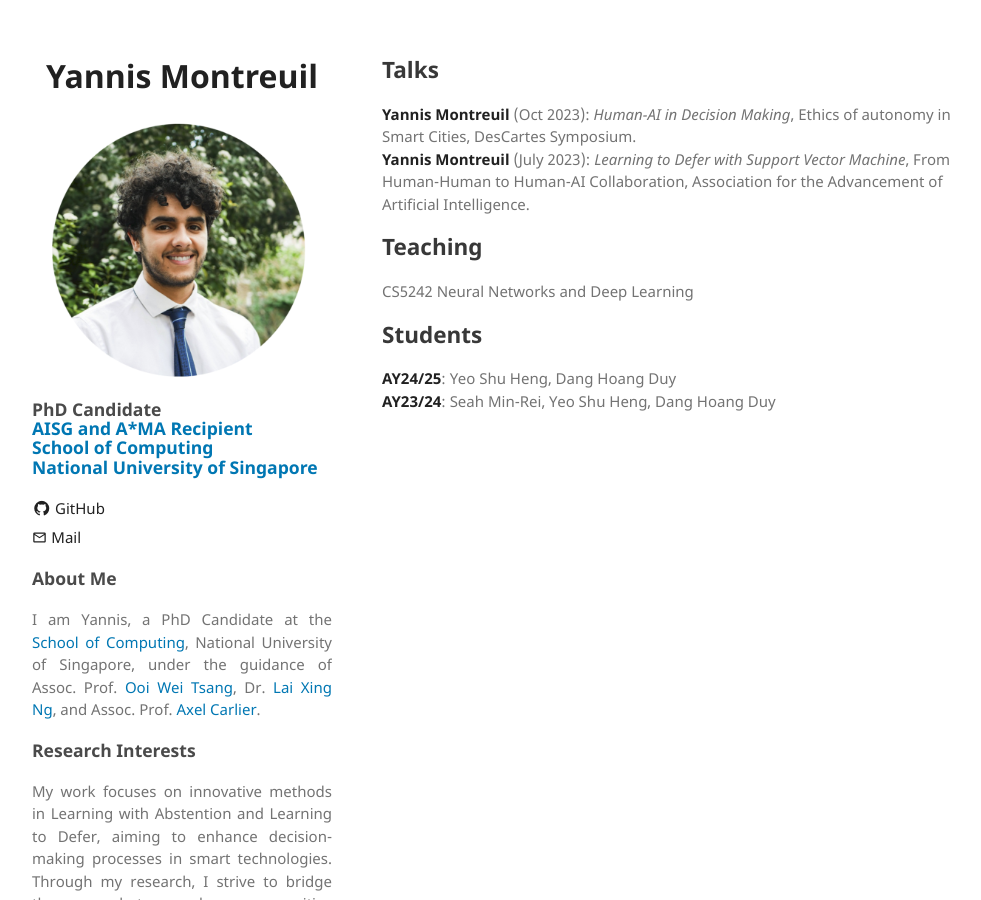
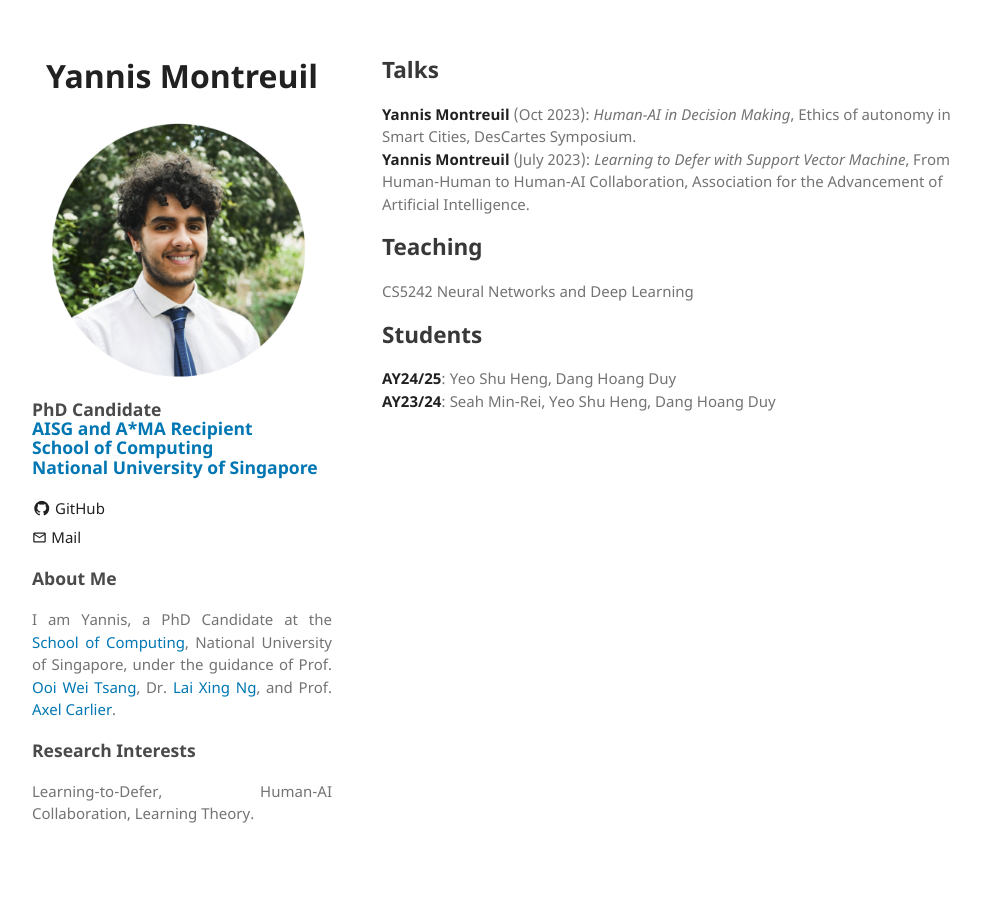
Before and after one commit to yannismontreuil/yannismontreuil.github.io, a Jekyll site: the page built from index.md, in a window 1280 px wide. Shown: the whole page, without its empty margins (128-1109 px from the left). Built offline with Jekyll 4.4.1, drawn with Linux system fonts in a browser that asks for light colours; some of the changed text lies outside the part shown.

Commit message:
Update _config.yml

```diff
--- a/_config.yml
+++ b/_config.yml
@@ -5,13 +5,13 @@ description_state: |
   <h3>About Me</h3>
   <p align="justify">
   I am Yannis, a  PhD Candidate at the <a href="https://www.comp.nus.edu.sg">School of Computing</a>,
-  National University of Singapore, under the guidance of Assoc. Prof. <a href="https://www.comp.nus.edu.sg/~ooiwt/">Ooi Wei Tsang</a>,
-  Dr. <a href="https://ipal.cnrs.fr/lai-xing-ng/">Lai Xing Ng</a>, and Assoc. Prof. <a href="https://ipal.cnrs.fr/axel-carlier-personal-page/">Axel
+  National University of Singapore, under the guidance of Prof. <a href="https://www.comp.nus.edu.sg/~ooiwt/">Ooi Wei Tsang</a>,
+  Dr. <a href="https://ipal.cnrs.fr/lai-xing-ng/">Lai Xing Ng</a>, and Prof. <a href="https://ipal.cnrs.fr/axel-carlier-personal-page/">Axel
   Carlier</a>.  </p>
 
   <h3>Research Interests</h3>
   <p align="justify">
-    My work focuses on innovative methods in Learning with Abstention and Learning to Defer, aiming to enhance decision-making processes in smart technologies. Through my research, I strive to bridge the gap between human cognitive capabilities and artificial intelligence, pushing the boundaries of what machines can learn and how they can support human endeavors in complex environments.
+  Learning-to-Defer, Human-AI Collaboration, Learning Theory.
   </p>
 
 
```
